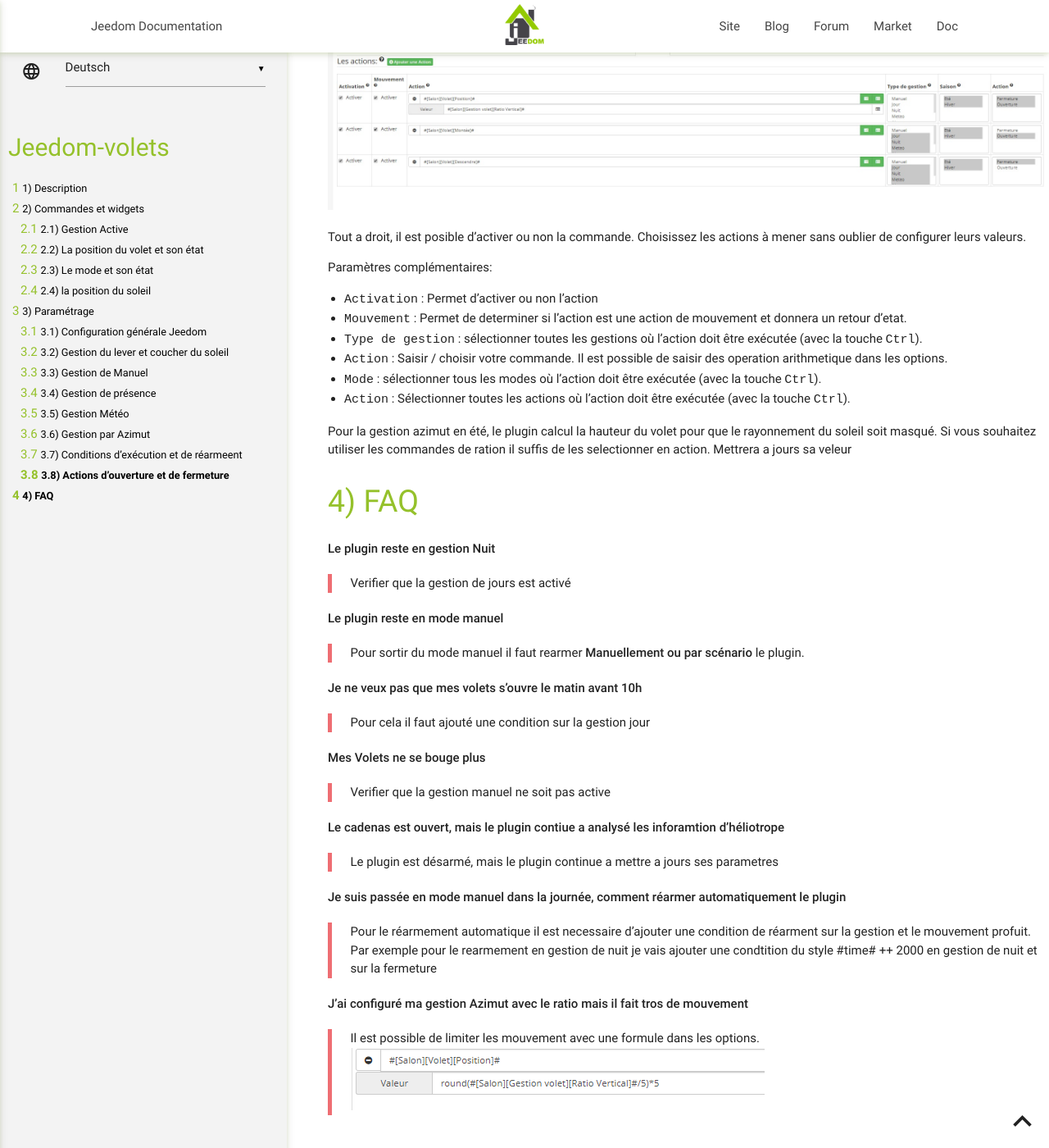
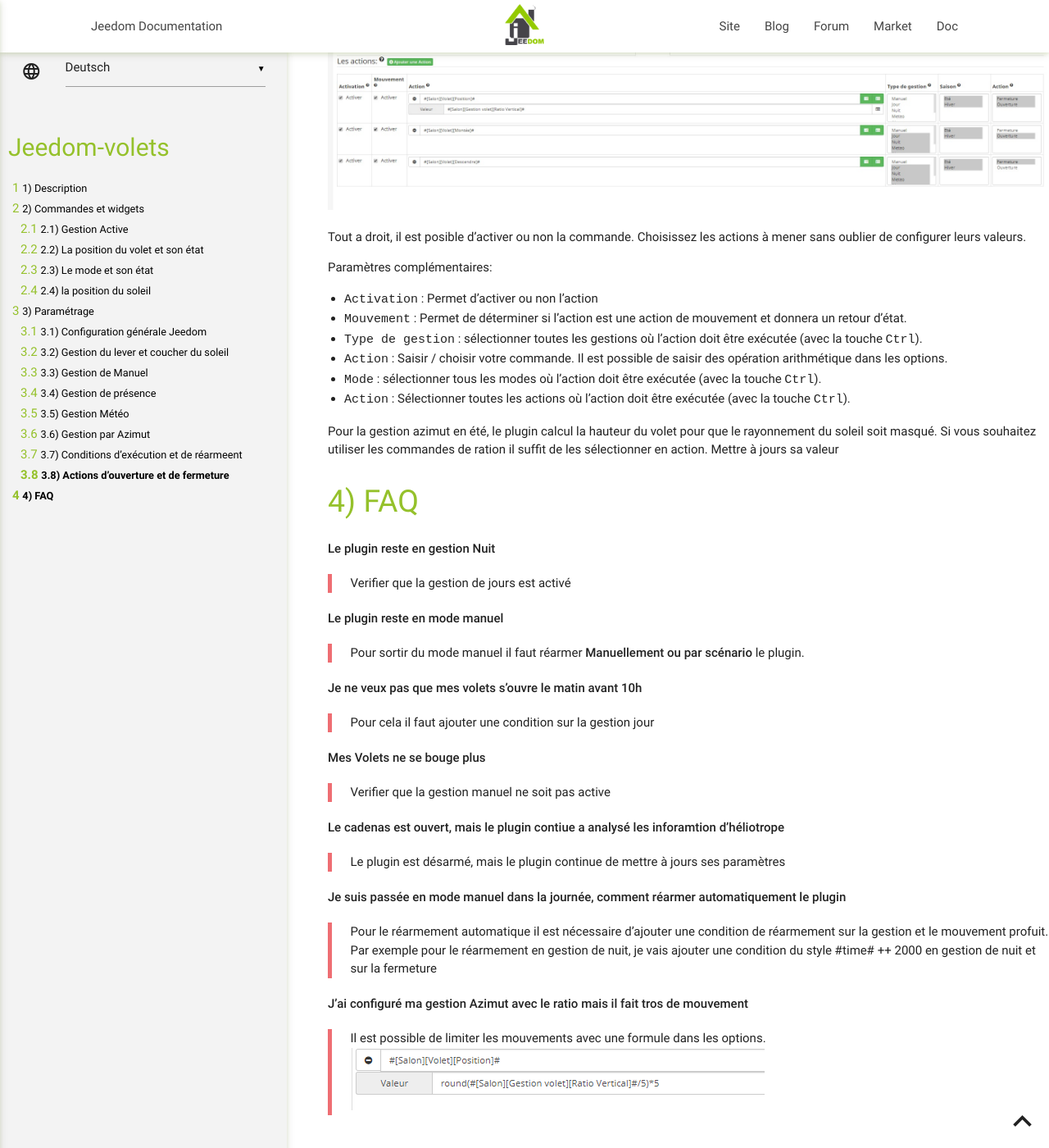
Before and after one commit to ndy913/Jeedom-Volets, a Jekyll site: the page built from docs/de_DE/index.md, in a window 1280 px wide and 1400 px high, scrolled down 8465 px. Shown: the whole window at 82% size. Built offline with Jekyll 4.4.1, drawn with Linux system fonts in a browser that asks for light colours; our own code applies the rules of GitHub Pages for plain Markdown files; some of the changed text lies outside the part shown.

Commit message:
[ROBOT] Action all

```diff
--- a/docs/de_DE/index.md
+++ b/docs/de_DE/index.md
@@ -19,12 +19,12 @@ Pour chaque équipement, le plugin va créer des commandes.
 
 * `Activer` / `Désactiver` => `Etat activation` : Permet de gere l'armement du plugin par une voie externe (scénario, plugins, ...)
 * `Etat du volet`: Etat determinant si le volet doit etre ouvert ou fermer
-* `Position du volet`: Mise a jousr de l'etat
-* `Position du soleil` : Determine si le soleil est dans la fenetre ou non
+* `Position du volet`: Mise a jour de l'état
+* `Position du soleil` : Détermine si le soleil est dans la fenêtre ou non
 * `Ratio Horizontal` : Estimation par le plugin du ratio d'ouverture Horizontal
 * `Ratio Vertical` : Estimation par le plugin du ratio d'ouverture Vertical
 * `Mode` : Determine dans quel Mode (Saison) fonctionne le plugin
-* `Etat mode` : Representation du mode actif
+* `Etat mode` : Représentation du mode actif
 * `Gestion Active` : Indicateur de gestion en cours d'utilisation
 
 
@@ -105,8 +105,8 @@ Configuration générale Jeedom
 
 ### Gestion de l'etat reel
 
-* `Objet etat réel` : Commande Jeedom permetant de définir l'etat réel du volet
-* `Hauteur de fermeture` : Seuil de la hauteur de l'etat reel séparant l'ouverture de la fermeture
+* `Objet etat réel` : Commande Jeedom permetant de définir l'état réel du volet
+* `Hauteur de fermeture` : Seuil de la hauteur de l'état réel séparant l'ouverture de la fermeture
 
 Gestion du lever et coucher du soleil
 ---
@@ -200,8 +200,8 @@ Afin d'affiner tous les cas d'utilisation de gestion de nos volets, nous pouvons
 ![introduction01](../images/Volets_screenshot_ConfigurationCondition.jpg)
 
 Paramètres complémentaires :
-* `Sur Action` : Permet d'identifier les conditions a tester pour executer une action
-* `Sur Réactivation` :  Permet d'identifier les conditions a tester pour rearmer le plugin automatiquement
+* `Sur Action` : Permet d'identifier les conditions à tester pour executer une action
+* `Sur Réactivation` :  Permet d'identifier les conditions à tester pour rearmer le plugin automatiquement
 * `Inverser l'action` : Permet de relancer une évaluation des conditions avec un position inverse du volet
 * `Condition` : Saisir votre contions. L'ensemble de condion forme un ET logique
 * `Type de gestion` : sélectionner toutes les gestions où la condition doit être vérifiée (avec la touche `Ctrl`)
@@ -227,15 +227,15 @@ Choisissez les actions à mener sans oublier de configurer leurs valeurs.
 Paramètres complémentaires:
 
 * `Activation` : Permet d'activer ou non l'action
-* `Mouvement` : Permet de determiner si l'action est une action de mouvement et donnera un retour d'etat.
+* `Mouvement` : Permet de déterminer si l'action est une action de mouvement et donnera un retour d'état.
 * `Type de gestion` : sélectionner toutes les gestions où l'action doit être exécutée (avec la touche `Ctrl`).
-* `Action` : Saisir / choisir votre commande. Il est possible de saisir des operation arithmetique dans les options.
+* `Action` : Saisir / choisir votre commande. Il est possible de saisir des opération arithmétique dans les options.
 * `Mode` : sélectionner tous les modes où l'action doit être exécutée (avec la touche `Ctrl`).
 * `Action` : Sélectionner toutes les actions où l'action doit être exécutée (avec la touche `Ctrl`).
 
 Pour la gestion azimut en été, le plugin calcul la hauteur du volet pour que le rayonnement du soleil soit masqué.
-Si vous souhaitez utiliser les commandes de ration il suffis de les selectionner en action.
-Mettrera a jours sa veleur
+Si vous souhaitez utiliser les commandes de ration il suffit de les sélectionner en action.
+Mettre à jours sa valeur
 
 FAQ
 ===
@@ -244,21 +244,21 @@ FAQ
 > Verifier que la gestion de jours est activé
 
 **Le plugin reste en mode manuel**
-> Pour sortir du mode manuel il faut rearmer **Manuellement ou par scénario** le plugin.
+> Pour sortir du mode manuel il faut réarmer **Manuellement ou par scénario** le plugin.
 
 **Je ne veux pas que mes volets s'ouvre le matin avant 10h**
-> Pour cela il faut ajouté une condition sur la gestion jour
+> Pour cela il faut ajouter une condition sur la gestion jour
 
 **Mes Volets ne se bouge plus**
 > Verifier que la gestion manuel ne soit pas active
 
 **Le cadenas est ouvert, mais le plugin contiue a analysé les inforamtion d'héliotrope**
-> Le plugin est désarmé, mais le plugin continue a mettre a jours ses parametres
+> Le plugin est désarmé, mais le plugin continue de mettre à jours ses paramètres
 
 **Je suis passée en mode manuel dans la journée, comment réarmer automatiquement le plugin**
-> Pour le réarmement automatique il est necessaire d'ajouter une condition de réarment sur la gestion et le mouvement profuit.
-Par exemple pour le rearmement en gestion de nuit je vais ajouter une condtition du style #time# ++ 2000 en gestion de nuit et sur la fermeture
+> Pour le réarmement automatique il est nécessaire d'ajouter une condition de réarmement sur la gestion et le mouvement profuit.
+Par exemple pour le réarmement en gestion de nuit, je vais ajouter une condition du style #time# ++ 2000 en gestion de nuit et sur la fermeture
 
 **J'ai configuré ma gestion Azimut avec le ratio mais il fait tros de mouvement**
-> Il est possible de limiter les mouvement avec une formule dans les options.
+> Il est possible de limiter les mouvements avec une formule dans les options.
 ![introduction01](../images/ActionRatioLimite.png)
```
Also changed, not shown: other parts of docs/de_DE/index.md (+5 -5 lines), docs/en_US/index.md (+22 -22 lines), docs/es_ES/index.md (+22 -22 lines).
